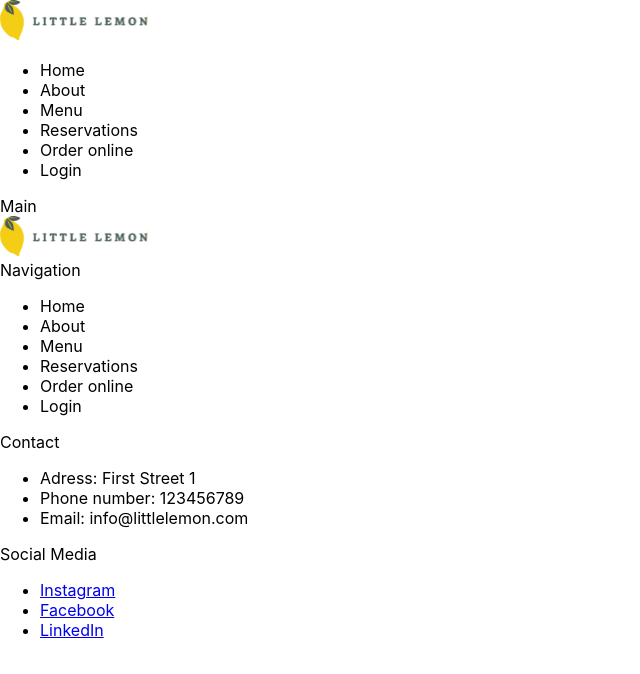
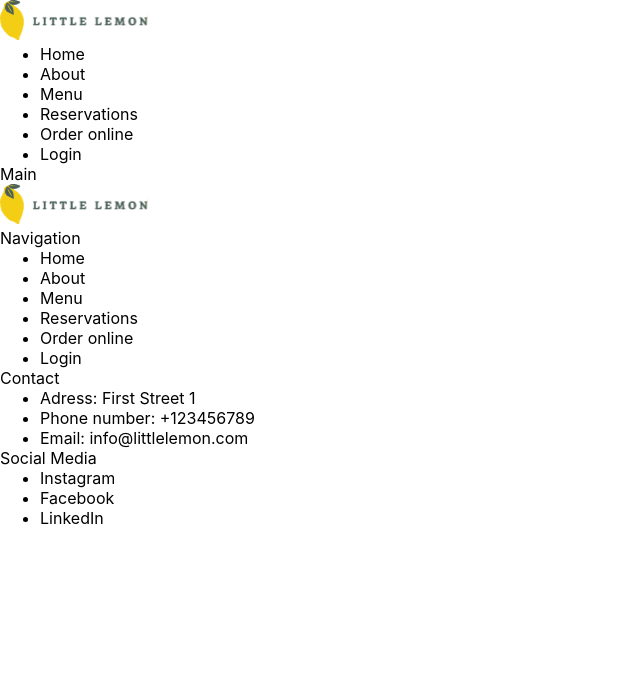
Before and after one commit to Yoschi95/little-lemon, a React (Create React App) app: page / in a window 1280 px wide. Shown: the top 674 px of the page, without its empty margins (0-640 px from the left). Built offline with nearby package versions, Linux system fonts and the light colour scheme.

Commit message:
add style.css

```diff
--- a/public/index.html
+++ b/public/index.html
@@ -29,6 +29,7 @@
     <title>Litte Lemon Restaurant</title>
     <link rel="icon" href="%PUBLIC_URL%/img/favicon.ico" />
     <link rel="apple-touch-icon" href="%PUBLIC_URL%/img/logo.svg" />
+    <link rel="stylesheet" href="style.css">
 
     <!--
       manifest.json provides metadata used when your web app is installed on a
--- /dev/null
+++ b/public/style.css
@@ -0,0 +1,28 @@
+* {
+   margin: 0;
+   border: 0;
+   font-size: 100%;
+   font: inherit;
+}
+
+body {
+    background-color: white;
+    font-family: 'Courier New', Courier, monospace;
+    min-height: 100vh;
+    margin-top: 3vh;
+    margin-bottom: 1vh;
+    margin-left: 5vw;
+    margin-right: 5vw;
+  }
+
+a {
+    text-decoration: none;
+}
+
+a:link {
+    color: rgb(0, 0, 0);
+  }
+
+a:hover {
+    color: rgb(255, 30, 30);
+}
--- a/src/Footer.js
+++ b/src/Footer.js
@@ -17,7 +17,7 @@ function Footer() {
             Contact
             <ul>
                 <li>Adress: First Street 1</li>
-                <li>Phone number: 123456789</li>
+                <li>Phone number: +123456789</li>
                 <li>Email: info@littlelemon.com</li>
             </ul>
 
```
